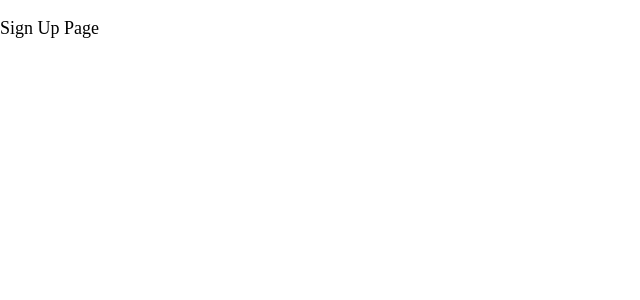
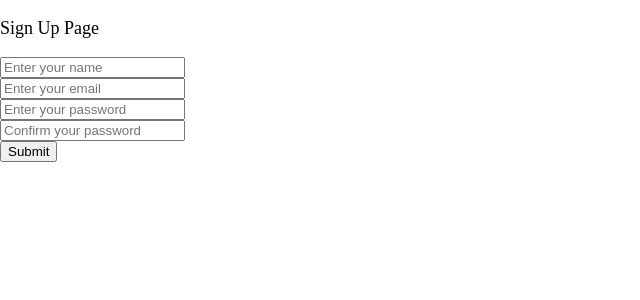
Before and after one commit to ponnanna-6/job-finder-web-app, a React (Vite) app in the folder frontend/job-seeker-frontend/: page /register in a window 1280 px wide. Shown: the top 300 px of the page, without its empty margins (0-640 px from the left). Built offline with nearby package versions, Linux system fonts and the light colour scheme.

Commit message:
Register front end controlled component

```diff
--- /dev/null
+++ b/frontend/job-seeker-frontend/components/form.jsx
@@ -0,0 +1,33 @@
+function FormField({ value, name, placeholder, type, onChange }) {
+    return (
+        <input
+            value={value}
+            name={name}
+            placeholder={placeholder}
+            type={type}
+            onChange={onChange}
+        />
+    );
+}
+
+export default function Form({ formFields, error, errorMessages, onSubmit }) {
+    return (
+        <form onSubmit={onSubmit}>
+            {formFields.map((item, index) => (
+                <div key={index}>
+                    <FormField
+                        value={item.value}
+                        name={item.name}
+                        placeholder={item.placeholder}
+                        type={item.type}
+                        onChange={item.onChange}
+                    />
+                    {error[item.name] && (
+                        <p style={{ color: "red" }}>{errorMessages[item.name].message}</p>
+                    )}
+                </div>
+            ))}
+            <button type="submit">Submit</button>
+        </form>
+    );
+}
--- a/frontend/job-seeker-frontend/pages/register/index.jsx
+++ b/frontend/job-seeker-frontend/pages/register/index.jsx
@@ -1,5 +1,114 @@
+import { useEffect, useState } from "react";
+import Form from "../../components/form";
+
 export default function Register(){
+    const [formData, setFormData] = useState({
+        name: "",
+        email: "",
+        password: "",
+        confirmPassword: ""
+    })
+    const [error, setError] = useState({
+        name: false,
+        email: false,
+        password: false,
+        currentPassword: false
+    })
+
+    const formFields = [
+        {
+            name: "name",
+            type: "text",
+            value: formData.name,
+            placeholder: "Enter your name",
+            onChange: (e) => {
+                setFormData({...formData, name: e.target.value})
+                setError((error) => ({...error, name:false}))
+            }
+        },
+        {
+            name: "email",
+            type: "email",
+            value: formData.email,
+            placeholder: "Enter your email",
+            onChange: (e) => {
+                setFormData({...formData, email: e.target.value})
+                setError((error) => ({...error, email:false}))
+            }
+        },
+        {
+            name: "password",
+            type: "password",
+            value: formData.password,
+            placeholder: "Enter your password",
+            onChange: (e) => {
+                setFormData({...formData, password: e.target.value})
+                setError((error) => ({...error, password:false}))
+            }
+        },
+        {
+            name: "confirmPassword",
+            type: "password",
+            value: formData.currentPassword,
+            placeholder: "Confirm your password",
+            onChange: (e) => {
+                setFormData({...formData, confirmPassword: e.target.value})
+                setError((error) => ({...error, confirmPassword:false}))
+            }
+        }
+    ]
+    const errorMessages = {
+        name: {
+            message: "Name is required",
+            isValid: formData.name.length>0,
+            onError: ()=>{
+                setError((error) => ({...error, name:true}))
+            }
+        },
+        email:{
+            message: "Email is required",
+            isValid: formData.email.length>0,
+            onError: ()=>{
+                setError((error) => ({...error, email:true}))
+            }
+        },
+        password:{
+            message: "Password is required",
+            isValid: formData.password.length>0,
+            onError: ()=>{
+                setError((error) => ({...error, password:true}))
+            }
+        },
+        confirmPassword:{
+            message: "Passwords do not match",
+            isValid: formData.password === formData.confirmPassword,
+            onError: ()=>{
+                setError((error) => ({...error, confirmPassword:true}))
+            }
+        }
+    }
+
+    const onSubmit = (e) => {
+        e.preventDefault()
+        Object.keys(errorMessages).map((key) => {
+
+            if(!errorMessages[key].isValid) {
+                console.log("Error keys: ", key)
+                errorMessages[key].onError()
+            }
+        })
+        console.log("Error List: ", error)
+    }
+
     return(
-        <p>Sign Up Page</p>
+        <div>
+            <p>Sign Up Page</p>
+            <Form
+                formFields = {formFields}
+                error = {error}
+                errorMessages = {errorMessages}
+                onSubmit = {onSubmit}
+            />
+        </div>
     )
 }
```
